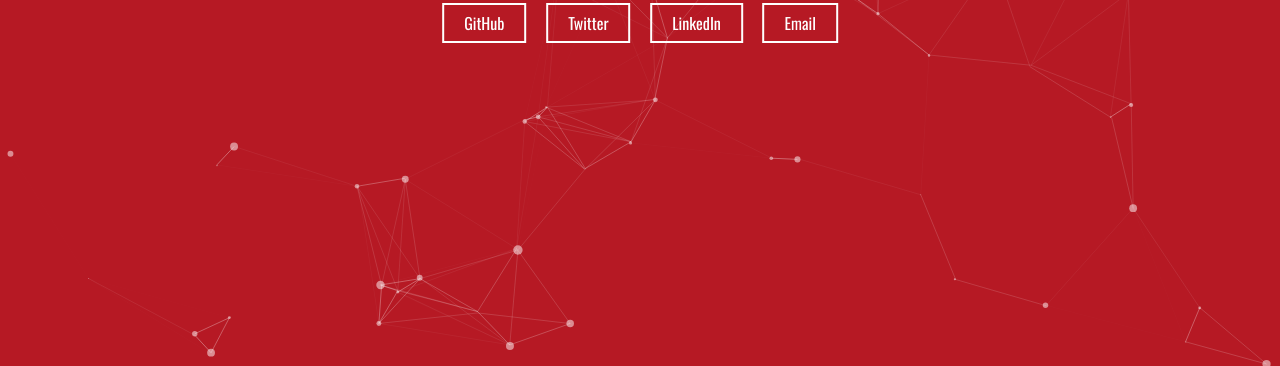
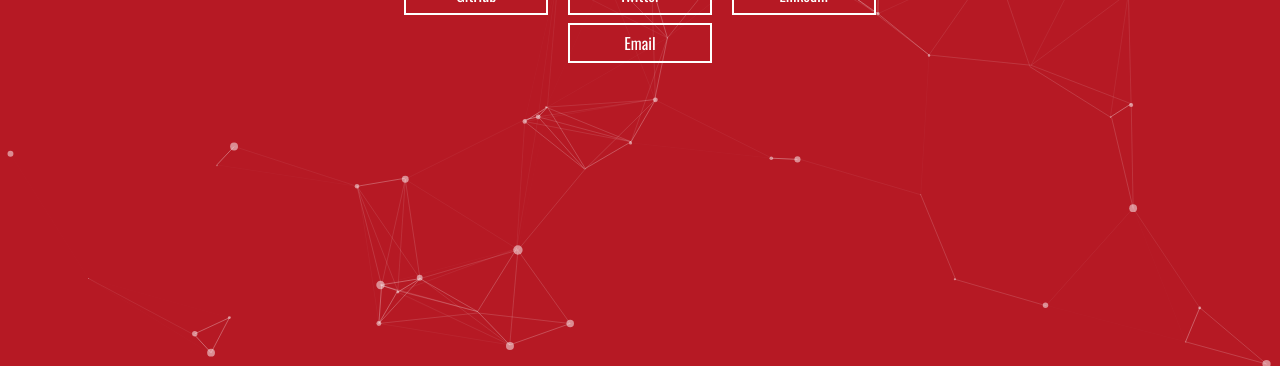
Before and after one commit to kovinka/kovinka.github.io, a plain HTML site: page index.html in a window 1280 px wide. Shown: the part 434-800 px from the top of the page. Drawn offline with nearby package versions, Linux system fonts and the light colour scheme.

Commit message:
updated styles

```diff
--- a/css/main.css
+++ b/css/main.css
@@ -27,7 +27,7 @@ body {
 
 .list__item {
   display: inline-block;
-  margin: 0 8px;
+  margin: 0 8px 8px;
 }
 
 .list__item-link {
@@ -35,4 +35,11 @@ body {
   border: 2px solid #fff;
   display: inline-block;
   padding: 10px 20px;
+  min-width: 100px;
+  transition: background 0.2s, color 0.2s;
 }
+
+.list__item-link:hover {
+  background: #fff;
+  color: rgb(182, 25, 36);
+}
```
